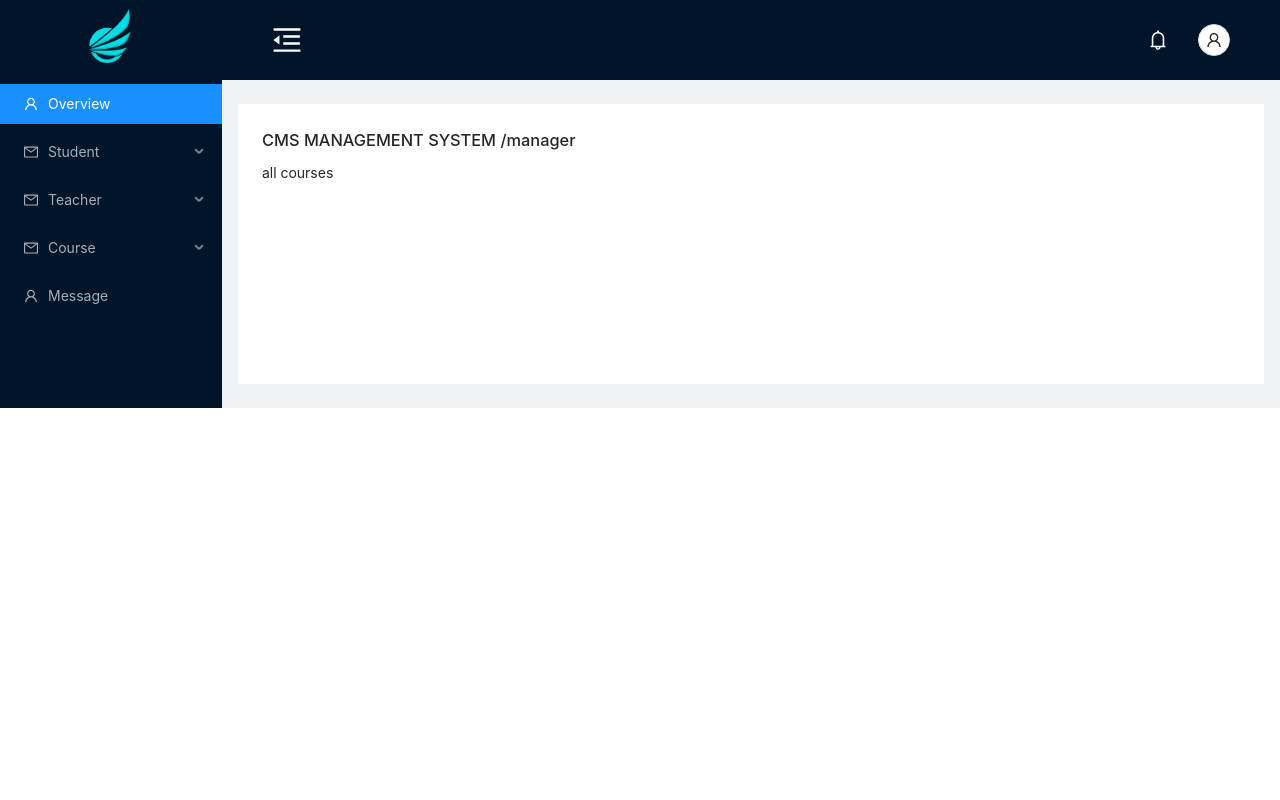
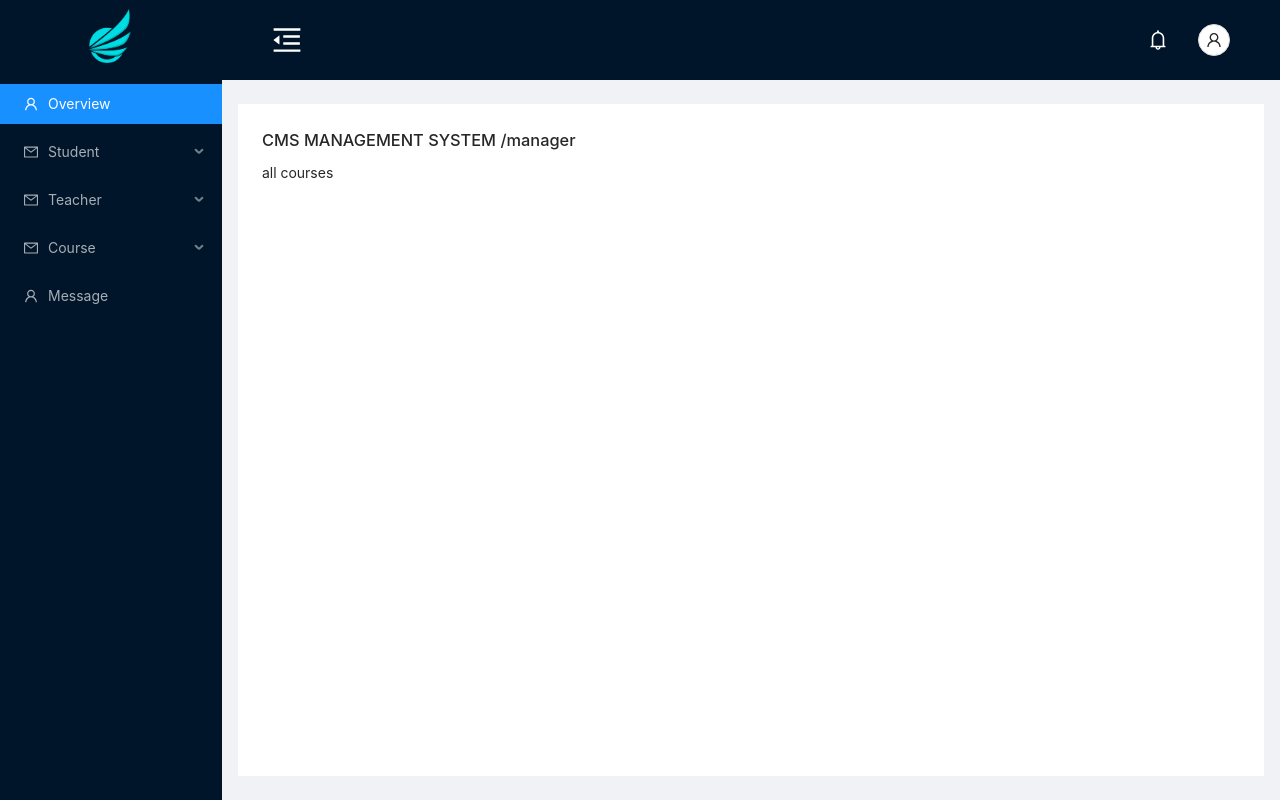
Before and after one commit to WooodHead/yume-edu-project, a Next.js app: page /dashboard/manager/courses in a window 1280 px wide. Built offline with nearby package versions, Linux system fonts and the light colour scheme.

Commit message:
student list update

```diff
--- a/components/layout/manager-layout.tsx
+++ b/components/layout/manager-layout.tsx
@@ -60,7 +60,7 @@ export default function ManagerLayout({ children }: any) {
         <meta name="description" content="Generated by create next app" />
         <link rel="icon" href="/favicon.ico" />
       </Head>
-      <Layout style={{ height: "100%" }}>
+      <Layout >
         <Sider
           trigger={null}
           collapsible
@@ -68,6 +68,7 @@ export default function ManagerLayout({ children }: any) {
           width={222}
           defaultCollapsed={true}
           collapsedWidth={100}
+
         >
           <Menu
             theme="dark"
@@ -78,7 +79,7 @@ export default function ManagerLayout({ children }: any) {
             //
             defaultSelectedKeys={['/manager']}
             inlineCollapsed={collapsed}
-            style={{ position: "sticky", top: "0" }}
+            style={{ position: "sticky", top: "0"}}
           >
             <div
               style={{
@@ -188,12 +189,12 @@ export default function ManagerLayout({ children }: any) {
           </Header>
 
           <Content
-            className="site-layout-background"
+            className="site-layout-background "
             style={{
               margin: "24px 16px",
               padding: 24,
-              minHeight: 280,
-              backgroundColor: 'white'
+              minHeight: 'calc(100vh - 128px) ',
+              backgroundColor: 'white',
             }}
           >
             <h1>CMS MANAGEMENT SYSTEM {currentMenuItem}</h1>
```
Also changed, not shown: pages/dashboard/manager/students.tsx (+12 -20 lines).
